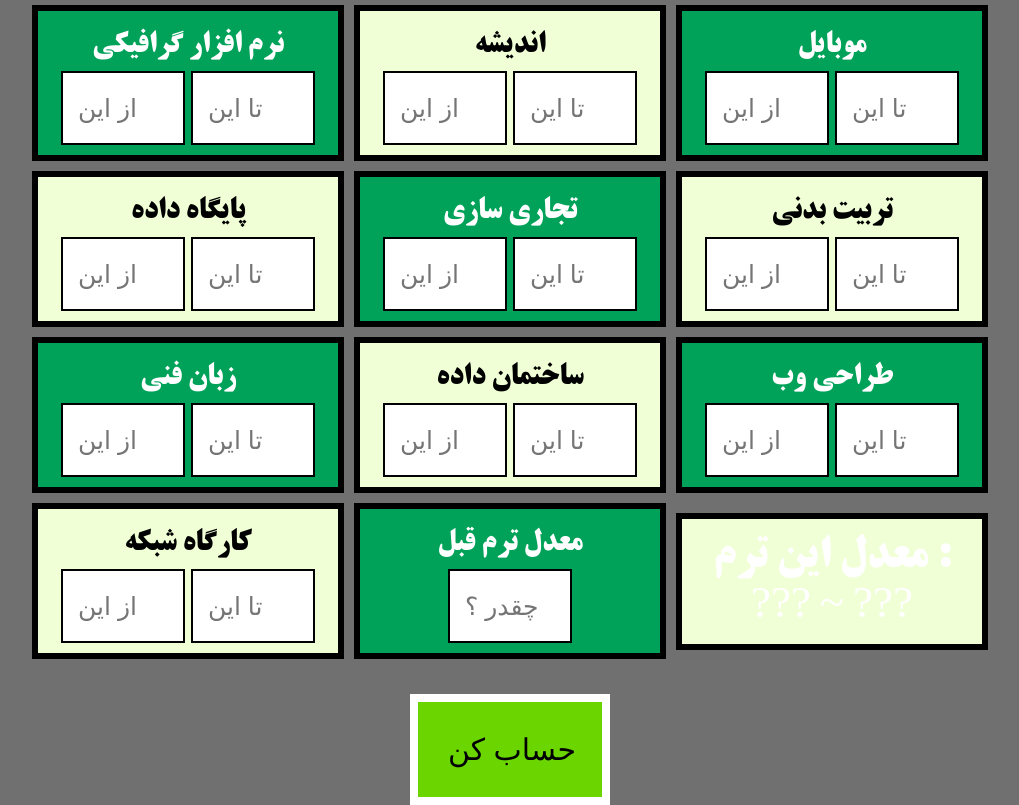
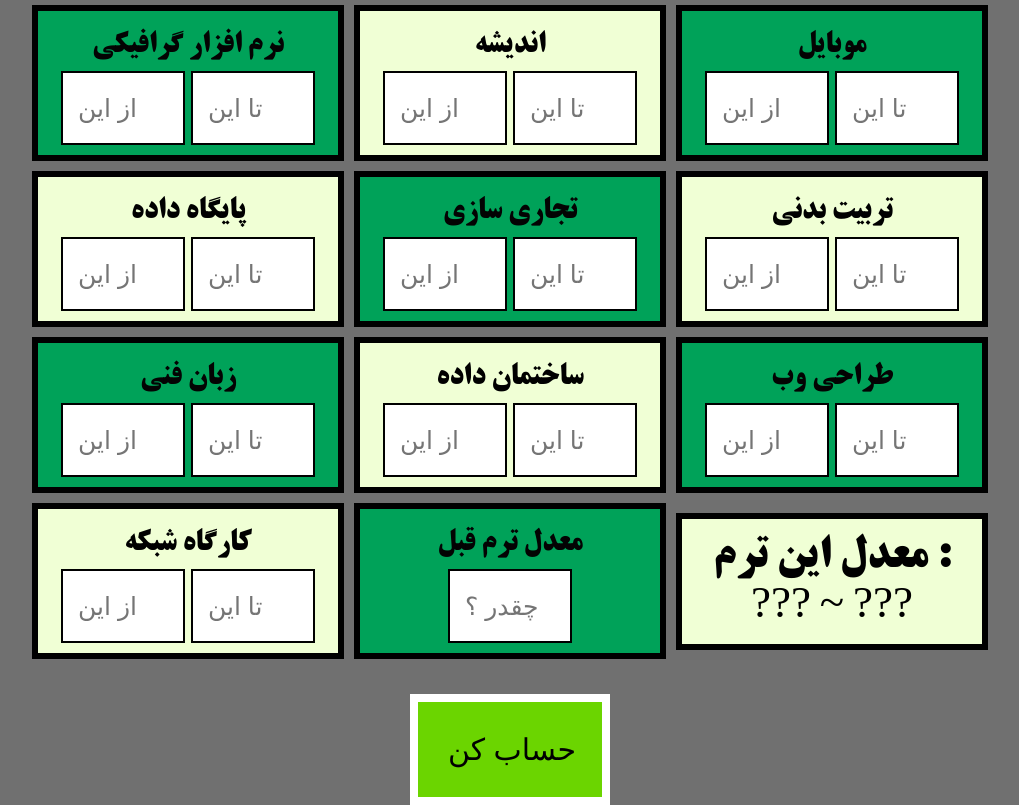
Before and after one commit to amir110hkr/moadel, a plain HTML site: page index.html in a window 1280 px wide. Shown: the whole page, without its empty margins (130-1149 px from the left). Drawn offline with Linux system fonts and the light colour scheme.

Commit message:
Update style.css

```diff
--- a/style.css
+++ b/style.css
@@ -91,14 +91,14 @@ body{
   }
  p{
     font-size: 45px;
-    color: rgb(255, 255, 255);
+    color: rgb(0, 0, 0);
     text-align: center;
     margin-top: 5px;
 
   }
   .flex-container > div:nth-of-type(odd) {
     background-color:#00a259;
-    color:rgb(255, 255, 255)
+    color:rgb(3, 3, 3)
     }
     @font-face {
       font-family: meow;
```
